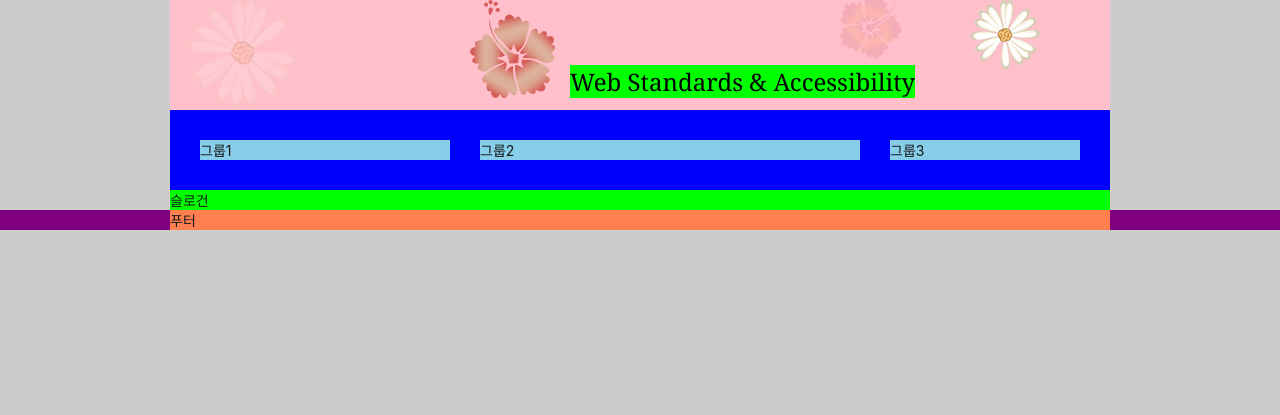
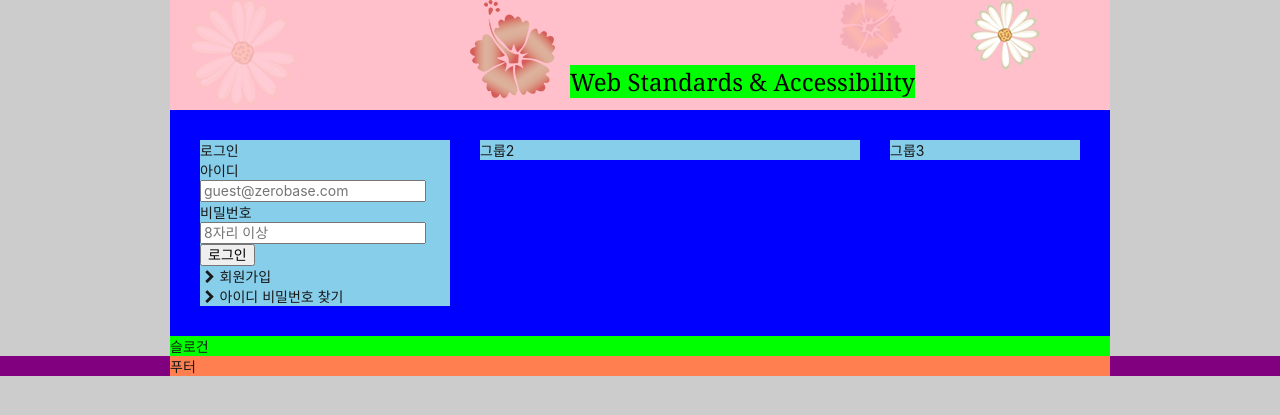
Before and after one commit to seulbinim/zeroConnecTo, a website: page HTML5/index.html in a window 1280 px wide. Shown: the part 139-554 px from the top of the page. Drawn offline with Linux system fonts and the light colour scheme; a web font is replaced by a local one.

Commit message:
로그인 마크업 완성

```diff
--- a/HTML5/css/index.css
+++ b/HTML5/css/index.css
@@ -5,7 +5,7 @@
 @import url("./fontello.css");
 
 /* 숨김 콘텐츠 */
-.sr-only{
+.sr-only, legend{
   position: absolute;
   width: 1px;
   height: 1px;
--- a/HTML5/index.html
+++ b/HTML5/index.html
@@ -140,7 +140,29 @@
     </div>
   </div>
   <main class="main">
-    <div class="group group1">그룹1</div>
+    <div class="group group1">
+      <section class="login">
+        <h2 class="login-title">로그인</h2>
+        <form method="POST" action="https://formspree.io/seulbinim@gmail.com" class="login-form">
+          <fieldset>
+            <legend>회원 로그인 폼</legend>
+            <div class="user-email">
+              <label for="userEmail">아이디</label>
+              <input type="email" id="userEmail" required="required" placeholder="guest@zerobase.com" />
+            </div>
+            <div class="user-pwd">
+              <label for="userPwd">비밀번호</label>
+              <input type="password" id="userPwd" required="required" placeholder="8자리 이상" />
+            </div>
+            <button type="submit" class="login-button">로그인</button>
+          </fieldset>
+        </form>
+        <ul class="sign">
+          <li><a href="/" class="icon-right-open">회원가입</a></li>
+          <li><a href="/" class="icon-right-open">아이디 비밀번호 찾기</a></li>
+        </ul>
+      </section>
+    </div>
     <div class="group group2">그룹2</div>
     <div class="group group3">그룹3</div>
   </main>
```
